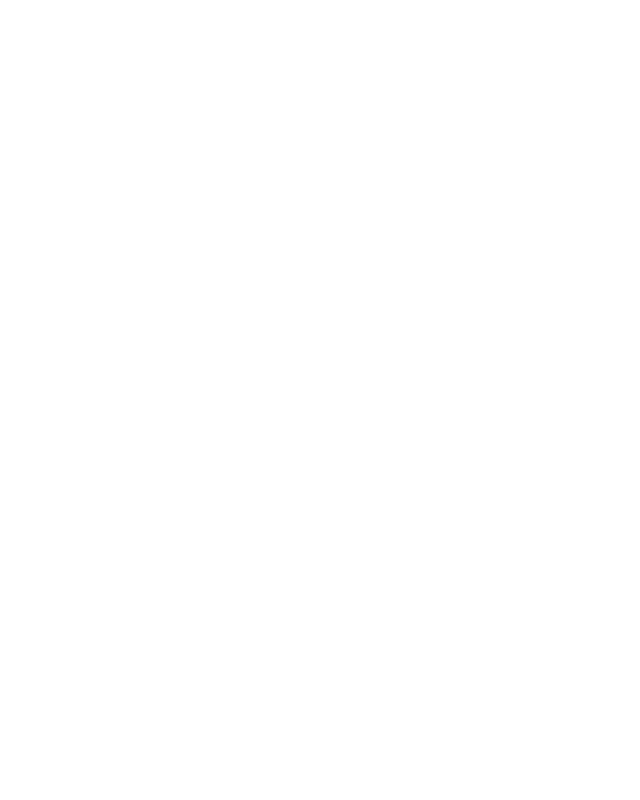
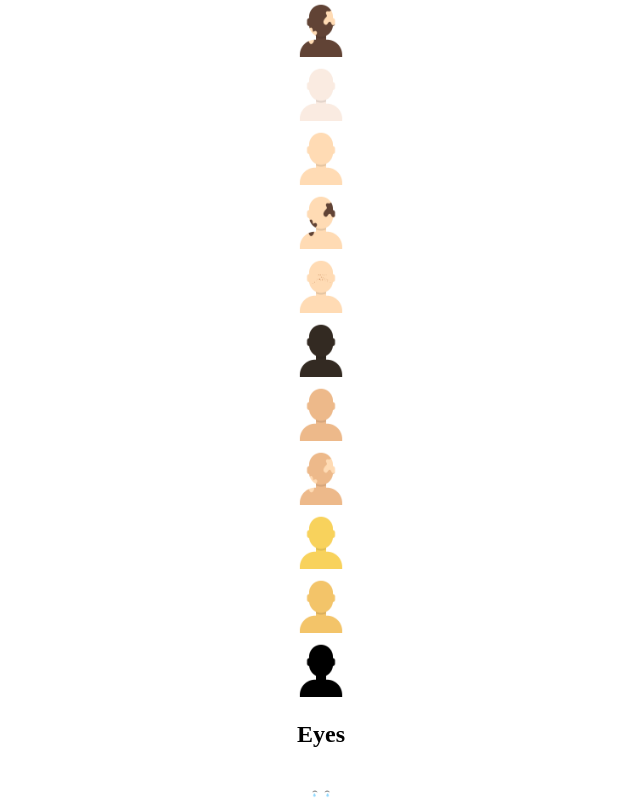
Before and after one commit to minhtam220/ftw_react_CharacterCustomization, a React (Create React App) app: page / in a window 1280 px wide. Shown: the part 520-1320 px from the top of the page, without its empty margins (319-959 px from the left). Before the commit the page ends 800 px from the top, so only its background shows below. Built offline with nearby package versions, Linux system fonts and the light colour scheme.

Commit message:
Step 2
- Finish Part List Body
- Finish Part List Eyes
- Finish Part List Hair
- Finish Part List Clothes1
- Finish Part List Clothes2
- Finish Part List Clothes3
- Finish Part List Mouth
- Finish Part List Noses
- Finish Part List Eyebrows
- Finish Part List Accessories

```diff
--- a/src/App.js
+++ b/src/App.js
@@ -1,10 +1,11 @@
 import React from "react";
+import { useState, useEffect } from "react";
 import "./App.css";
 import Avatar from "./components/Avatar";
-import { useState, useEffect } from "react";
+import Section from "./components/Section";
 
 function App() {
-  const bodyURL = "images/character/";
+  const bodyURL = `images/character/`;
   const clothesURL = "images/character/clothes/";
   const accessoriesURL = "images/character/accessories/";
   const extension = ".png";
@@ -31,20 +32,25 @@
       part === "noses" ||
       part === "eyebrows"
     ) {
-      return bodyURL + part + "/" + index + extension;
+      // eslint-disable-next-line
+      return bodyURL + part + "/" + index.toString() + extension;
     } else if (part === "clothes1") {
-      return clothesURL + "layer_1" + "/" + index + extension;
+      // eslint-disable-next-line
+      return clothesURL + "layer_1" + "/" + index.toString() + extension;
     } else if (part === "clothes2") {
-      return clothesURL + "layer_2" + "/" + index + extension;
+      // eslint-disable-next-line
+      return clothesURL + "layer_2" + "/" + index.toString() + extension;
     } else if (part === "clothes3") {
-      return clothesURL + "layer_3" + "/" + index + extension;
+      // eslint-disable-next-line
+      return clothesURL + "layer_3" + "/" + index.toString() + extension;
     } else if (
       part === "earrings" ||
       part === "glasses" ||
       part === "hats" ||
       part === "neckwear"
     ) {
-      return accessoriesURL + part + "/" + index + extension;
+      // eslint-disable-next-line
+      return accessoriesURL + part + "/" + index.toString() + extension;
     }
   };
 
@@ -82,6 +88,26 @@
     });
   };
 
+  const handleClick = (part, index) => {
+    console.log(part === "body" ? index : selectedParts.body);
+
+    setSelectedParts({
+      body: part === "body" ? index : selectedParts.body,
+      eyes: part === "eyes" ? index : selectedParts.eyes,
+      hair: part === "hair" ? index : selectedParts.hair,
+      mouths: part === "mouths" ? index : selectedParts.mouths,
+      noses: 1,
+      eyebrows: part === "eyebrows" ? index : selectedParts.eyebrows,
+      clothes1: part === "clothes1" ? index : selectedParts.clothes1,
+      clothes2: part === "clothes2" ? index : selectedParts.clothes2,
+      clothes3: part === "clothes3" ? index : selectedParts.clothes3,
+      earrings: part === "earrings" ? index : selectedParts.earrings,
+      glasses: part === "glasses" ? index : selectedParts.glasses,
+      hats: part === "hats" ? index : selectedParts.hats,
+      neckwear: part === "neckwear" ? index : selectedParts.neckwear,
+    });
+  };
+
   return (
     <div className="App">
       <div className="title">CHARACTER</div>
@@ -101,6 +127,72 @@
             </div>
           </div>
         </div>
+
+        <div>
+          <Section
+            header={"Body"}
+            part={"body"}
+            length={bodyLength}
+            handleClick={handleClick}
+            returnPartURL={returnPartURL}
+          ></Section>
+          <Section
+            header={"Eyes"}
+            part={"eyes"}
+            length={eyesLength}
+            handleClick={handleClick}
+            returnPartURL={returnPartURL}
+          ></Section>
+          <Section
+            header={"Hair"}
+            part={"hair"}
+            length={hairLength}
+            handleClick={handleClick}
+            returnPartURL={returnPartURL}
+          ></Section>
+          <Section
+            header={"Mouth"}
+            part={"mouths"}
+            length={mouthsLength}
+            handleClick={handleClick}
+            returnPartURL={returnPartURL}
+          ></Section>
+          <Section
+            header={"Eyebrows"}
+            part={"eyebrows"}
+            length={eyebrowsLength}
+            handleClick={handleClick}
+            returnPartURL={returnPartURL}
+          ></Section>
+          <Section
+            header={"Glasses"}
+            part={"glasses"}
+            length={glassesLength}
+            handleClick={handleClick}
+            returnPartURL={returnPartURL}
+          ></Section>
+          <Section
+            header={"Clothes 1"}
+            part={"clothes1"}
+            length={clothes1Length}
+            handleClick={handleClick}
+            returnPartURL={returnPartURL}
+          ></Section>
+          <Section
+            header={"Clothes 2"}
+            part={"clothes2"}
+            length={clothes2Length}
+            handleClick={handleClick}
+            returnPartURL={returnPartURL}
+          ></Section>
+          <Section
+            header={"Clothes 3"}
+            part={"clothes3"}
+            length={clothes3Length}
+            handleClick={handleClick}
+            returnPartURL={returnPartURL}
+          ></Section>
+        </div>
       </div>
     </div>
   );
--- /dev/null
+++ b/src/components/Section.js
@@ -0,0 +1,34 @@
+import React from "react";
+import Square from "./Square";
+
+export default function Section({
+  header,
+  part,
+  length,
+  handleClick,
+  returnPartURL,
+}) {
+  const parts = [];
+  let newPart;
+
+  for (let i = 1; i < length + 1; i++) {
+    newPart = { id: i, part: part };
+    parts.push(newPart);
+  }
+
+  return (
+    <div className="list-section">
+      <h2>{header}</h2>
+      <div className="list">
+        {parts.map((part) => (
+          <Square
+            part={part.part}
+            index={part.id}
+            handleClick={handleClick}
+            returnPartURL={returnPartURL}
+          ></Square>
+        ))}
+      </div>
+    </div>
+  );
+}
--- /dev/null
+++ b/src/components/Square.js
@@ -0,0 +1,17 @@
+import React from "react";
+
+export default function Square({ part, index, handleClick, returnPartURL }) {
+  return (
+    <div className="clickable square" onClick={() => handleClick(part, index)}>
+      <img
+        src={returnPartURL(part, index)}
+        alt={""}
+        height={60}
+        className="img-center"
+        style={{
+          top: "50%",
+        }}
+      />
+    </div>
+  );
+}
```
